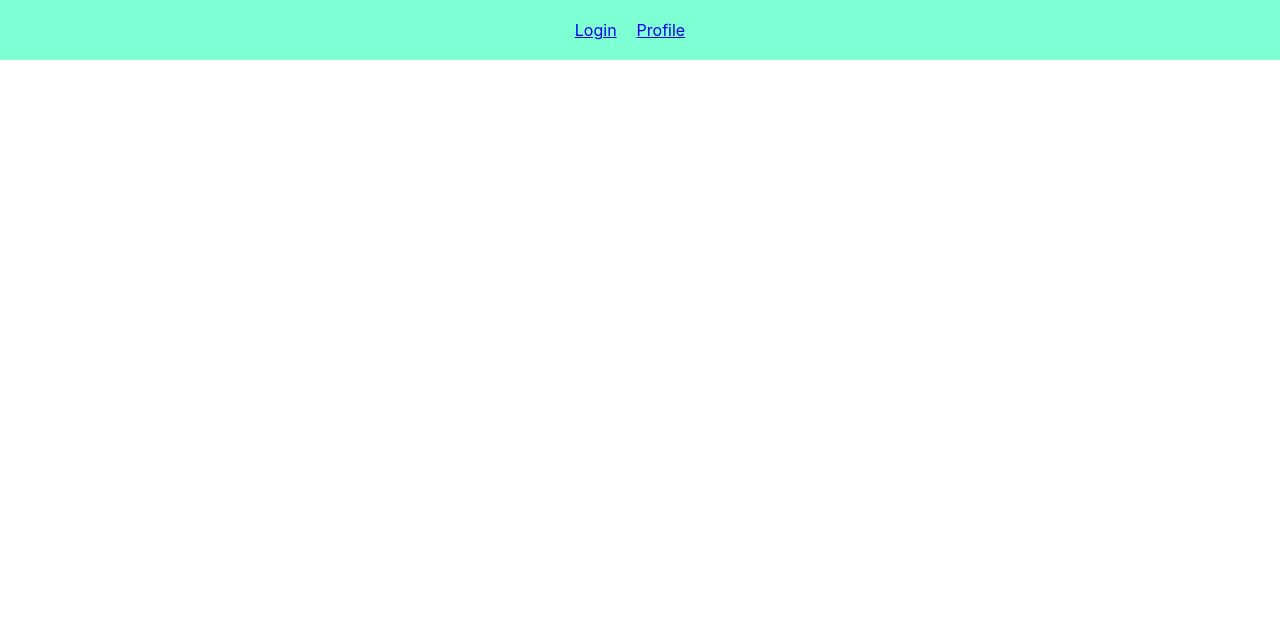
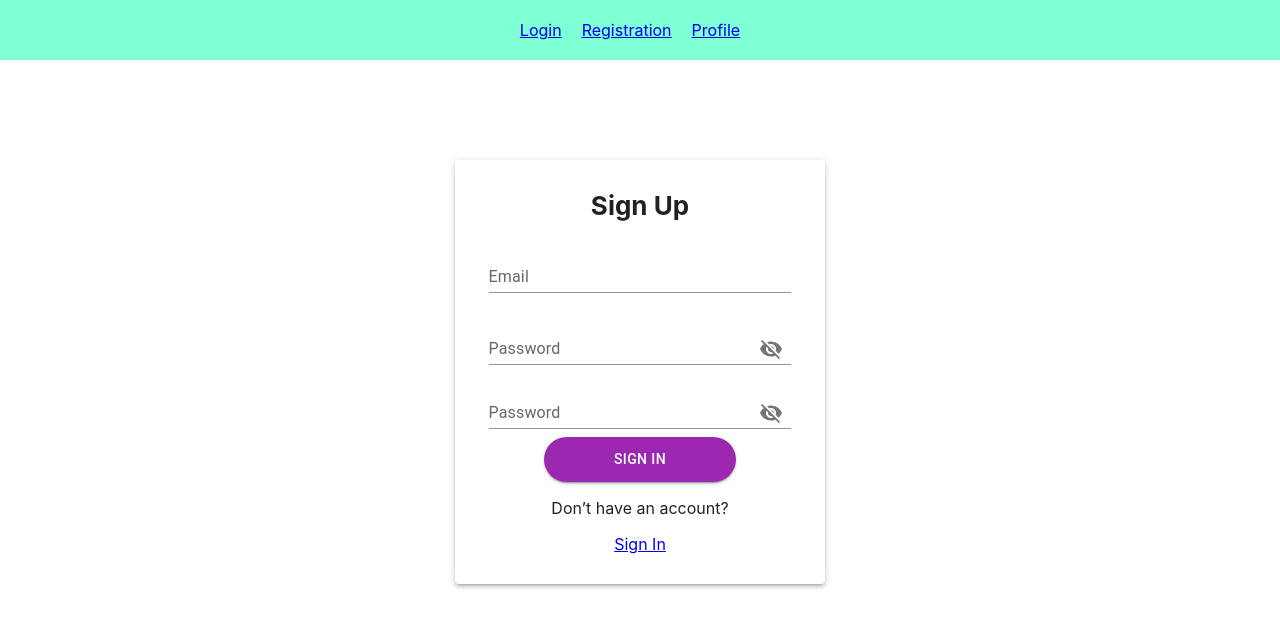
Before and after one commit to sveta-confeta/educational-project, a React (Create React App) app: page /#/registration in a window 1280 px wide. Before the commit this address had no page. Shown: the top 628 px of the page. Built offline with nearby package versions, Linux system fonts and the light colour scheme.

Commit message:
registration

```diff
--- a/package.json
+++ b/package.json
@@ -6,7 +6,9 @@
   "dependencies": {
     "@emotion/react": "^11.9.3",
     "@emotion/styled": "^11.9.3",
+    "@mui/icons-material": "^5.8.4",
     "@mui/material": "^5.9.1",
+    "@mui/styled-engine-sc": "^5.8.0",
     "@testing-library/jest-dom": "^5.14.1",
     "@testing-library/react": "^13.0.0",
     "@testing-library/user-event": "^13.2.1",
@@ -26,6 +28,7 @@
     "react-scripts": "5.0.1",
     "redux": "^4.2.0",
     "redux-thunk": "^2.4.1",
+    "styled-components": "^5.3.5",
     "typescript": "^4.4.2",
     "web-vitals": "^2.1.0"
   },
--- a/src/app/App.tsx
+++ b/src/app/App.tsx
@@ -5,6 +5,7 @@ import {Route} from 'react-router-dom';
 import {Login} from "../components/login/Login";
 import {Profile} from "../components/Profile/Profile";
 import {Header} from "../components/header/Header";
+import Registration from "../components/registration/Registration";
 
 
 
@@ -15,9 +16,10 @@ function App() {
 <Routes>
 
     <Route path={'/'} element={<Login/>}/>
+    <Route path={'/registration'} element={<Registration/>}/>
     <Route path={'/profile'} element={<Profile/>}/>
 
-    {/*<Route path={'Registration/'} element={<Registration/>}/>*/}
+
     {/*<Route path={'/*'} element={<NotFound/>}/>*/}
 
 </Routes>
--- a/src/components/header/Header.tsx
+++ b/src/components/header/Header.tsx
@@ -8,8 +8,8 @@ export const Header = () => {
 
             <div className={s.item}><NavLink to={'/'} className={({isActive}) =>
                 isActive ? s.active : s.item}>Login</NavLink></div>
-            {/*<div className={s.item}><NavLink to={'/register'} className={({isActive}) =>*/}
-            {/*    isActive ? s.active : s.item}>Registration</NavLink></div>*/}
+            <div className={s.item}><NavLink to={'/register'} className={({isActive}) =>
+                isActive ? s.active : s.item}>Registration</NavLink></div>
             {/*<div className={s.item}><NavLink to={'/forgot'} className={({isActive}) =>*/}
             {/*    isActive ? s.active : s.item}>Forgot</NavLink></div>*/}
             <div className={s.item}><NavLink to={'/profile'} className={({isActive}) =>
--- a/src/components/login/Login.module.css
+++ b/src/components/login/Login.module.css
@@ -11,14 +11,16 @@
     display: flex;
     flex-direction: column;
     background: #FFF;
-    padding: 20px;
+    padding: 30px 20px;
     border-radius: 8px;
 
 }
 
 .title {
     text-align: center;
-    font-size: 50px;
+    font-size: 26px;
+    font-weight: bold;
+    margin: 0;
 }
 
 .textLink {
@@ -28,7 +30,13 @@
 }
 
 .input {
-    margin-bottom: 15px;
+    margin:0;
+}
+.btn{
+    box-shadow: 0 4px 18px rgba(54, 110, 255, 0.35), inset 0 1px 0 rgba(255, 255, 255, 0.3);
+    border-radius: 30px!important;
+    padding: 10px 70px!important;
+
 }
 
 .container {
--- a/src/components/login/Login.tsx
+++ b/src/components/login/Login.tsx
@@ -4,13 +4,14 @@ import {
     Button,
     Checkbox,
     FormControl,
-    FormControlLabel, FormGroup, Grid,
+    FormControlLabel, FormGroup, IconButton, Input, InputAdornment, InputLabel,
     Paper, TextField
 } from "@mui/material";
 import {NavLink, Navigate} from "react-router-dom";
 import {useAppDispatch, useAppSelector} from "../../bll/state";
 import s from './Login.module.css'
 import {loginTC} from "../../bll/authReducer";
+import {Visibility, VisibilityOff} from "@mui/icons-material";
 
 export const Login = () => {
     const dispatch = useAppDispatch()
@@ -39,21 +40,22 @@ export const Login = () => {
         },
         onSubmit: values => {
             dispatch(loginTC(values));
+            formik.resetForm();
         },
     })
-
-    // const [valuesPassword, setValuesPassword] = React.useState<StatePassword>({
-    //     // password: '',
-    //     // showPassword: false,
-    // });
-
+    //eye
+    const [valuesPassword, setValuesPassword] = React.useState<StatePassword>({
+        password: '',
+        showPassword: false,
+    });
+    //eye
     const handleClickShowPassword = () => {
-        //setValuesPassword({
-        // ...valuesPassword,
-        // showPassword: !valuesPassword.showPassword,
-        // });
+        setValuesPassword({
+            ...valuesPassword,
+            showPassword: !valuesPassword.showPassword,
+        });
     };
-
+    //eye
     const handleMouseDownPassword = (event: React.MouseEvent<HTMLButtonElement>) => {
         event.preventDefault();
     };
@@ -68,82 +70,73 @@ export const Login = () => {
                 <p className={s.title}>Sign In</p>
                 {/*//оборачиваем наши все формы тегом form..*/}
                 <form onSubmit={formik.handleSubmit}>
-                    <FormControl>
-                        <FormGroup>
-                            <TextField label="Email"
+                    {/* FormControl-задает размеры и параметы полей инпутов-для каждого свой*/}
+                    <FormControl variant="standard" sx={{m: 1, mt: 1, width: '30ch'}}>
+                        {/*//email*/}
+                        <TextField
+                            className={s.input}
+                            id="email"
+                            label="Email"
+                            variant="standard"
                             color="secondary"
-                                       margin="normal" {...formik.getFieldProps('email')} />
-
+                            margin="normal" {...formik.getFieldProps('email')}
+                        />
                         {formik.touched.email && formik.errors.email &&
                             <div style={{color: "red"}}>{formik.errors.email}</div>}
+                    </FormControl>
 
-                            <TextField type="password"
+                    {/*//eye-password*/}
+                    <FormControl variant="standard" sx={{m: 1, mt: 1, width: '30ch'}}>
+                        <InputLabel htmlFor="standard-adornment-password">Password</InputLabel>
+                        <Input
+                            id="password"
+                            type={valuesPassword.showPassword ? 'text' : 'password'}
+                            placeholder={'Password'}
+                            className={s.input}
                             color="secondary"
-                                       label="Password" {...formik.getFieldProps('password')}
-                                       margin="normal"
+                            {...formik.getFieldProps('password')}
+                            autoComplete="on"
+                            endAdornment={
+                                <InputAdornment position="end">
+                                    <IconButton
+                                        onClick={handleClickShowPassword}
+                                        onMouseDown={handleMouseDownPassword}
+                                    >
+                                        {valuesPassword.showPassword ? <Visibility/> :  <VisibilityOff/>}
+                                    </IconButton>
+                                </InputAdornment>
+                            }
                         />
+                    </FormControl>
+
+                    {/*           ////end eye*/}
+
                     {formik.touched.password && formik.errors.password &&
                         <div style={{color: "red"}}>{formik.errors.password}</div>}
 
-
+                    <FormControl variant="standard" sx={{m: 1, mt: 1, width: '30ch'}}>
                     <FormControlLabel label={'Remember me'}
                                       control={<Checkbox color="secondary"
                                                          {...formik.getFieldProps('rememberMe')}
                                                          checked={formik.values.rememberMe}/> //благодаря этой строке чекбокс тоже сбрасывается
                                       }/>
 
+                    </FormControl>
                     <NavLink className={s.textLink} to={'/recover-password'}>Forgot Password</NavLink>
 
-                            <Button type={'submit'} variant={'contained'} color={'primary'}>
+                    <Button className={s.btn} type={'submit'} variant={'contained'} color={'secondary'}>
                         Sign In
                     </Button>
+                </form>
                     <p> Don’t have an account?</p>
-                            <NavLink to={'/register'}>Sign Up</NavLink>
+                    <NavLink to={'/registration'}>Sign Up</NavLink>
                     {/*<ErrorSnackbar/>*/}
-                        </FormGroup>
-                    </FormControl>
-                </form>
+
+
+
             </Paper>
         </div>
 
-//
-//
-//                     <Input
-//                         id="password"
-//                         // type={valuesPassword.showPassword ? 'text' : 'password'}
-//                         placeholder={'Password'}
-//                         className={s.input}
-//                         color="secondary"
-//                         {...formik.getFieldProps('password')}
-//                         autoComplete="on"
-//                         endAdornment={
-//                             <InputAdornment position="end">
-//                                 <IconButton
-//                                     onClick={handleClickShowPassword}
-//                                     onMouseDown={handleMouseDownPassword}
-//                                 >
-//                                     {/*{valuesPassword.showPassword ? <VisibilityOff/> : <Visibility/>}*/}
-//                                 </IconButton>
-//                             </InputAdornment>
-//                         }
-//                     />
-//                 </FormControl>
-//                 {formik.errors.password && formik.touched.password &&
-//                     // <div className={error.error}>{formik.errors.password}</div>
-//                 ''}
-//
-//                 <FormControlLabel label={'Remember me'}
-//                                   control={<Checkbox color="secondary"
-//                                                      checked={formik.values.rememberMe}
-//                                                      {...formik.getFieldProps('rememberMe')}
-//                                   />
-//                                   }/>
-//                 <NavLink className={s.textLink} to={'/recover-password'}>Forgot Password</NavLink>
-//                 <Button color="secondary" variant={'contained'} type="submit">Login</Button>
-//                 Don’t have an account?
-//                 <NavLink to={'/register'}>Sign Up</NavLink>
-//             </form>
-//         </div>
     )
 };
 
--- a/src/components/registration/Registration.tsx
+++ b/src/components/registration/Registration.tsx
@@ -1,11 +1,177 @@
 import React from 'react';
+import {useFormik} from "formik";
+import {loginTC} from "../../bll/authReducer";
+import {Navigate, NavLink} from "react-router-dom";
+import s from "../login/Login.module.css";
+import {
+    Button,
+    Checkbox,
+    FormControl,
+    FormControlLabel,
+    IconButton,
+    Input,
+    InputAdornment,
+    InputLabel,
+    Paper,
+    TextField
+} from "@mui/material";
+import {Visibility, VisibilityOff} from "@mui/icons-material";
+import {useAppDispatch} from "../../bll/state";
 
 const Registration = () => {
+    const dispatch = useAppDispatch();
+
+    const formik = useFormik({
+        initialValues: {
+            email: '',
+            password: '',
+            rememberMe: false
+        },
+        validate: (values) => {
+            const errors: FormikErrorType = {};
+            if (!values.email) {
+                errors.email = 'Required';
+            } else if (!/^[A-Z0-9._%+-]+@[A-Z0-9.-]+\.[A-Z]{2,4}$/i.test(values.email)) {
+                errors.email = 'Invalid email address';
+            }
+            if (!values.password) {
+                errors.password = 'Required';
+            } else if (values.password.length <= 7) {
+                errors.password = 'Password must be more than 7 characters...'
+            }
+            return errors;
+        },
+        onSubmit: values => {
+            dispatch(loginTC(values));
+            formik.resetForm();
+        },
+    })
+    //eye
+    const [valuesPassword, setValuesPassword] = React.useState<StatePassword>({
+        password: '',
+        showPassword: false,
+    });
+    //eye
+    const handleClickShowPassword = () => {
+        setValuesPassword({
+            ...valuesPassword,
+            showPassword: !valuesPassword.showPassword,
+        });
+    };
+    //eye
+    const handleMouseDownPassword = (event: React.MouseEvent<HTMLButtonElement>) => {
+        event.preventDefault();
+    };
+
+    // if (isLoggedIn) {
+    //     return <Navigate to={'/profile'}/>
+    // }
+
     return (
-        <div>
+        <div className={s.wrapper}>
+            <Paper className={s.loginForm} elevation={3}>
+                <p className={s.title}>Sign Up</p>
+                {/*//оборачиваем наши все формы тегом form..*/}
+                <form onSubmit={formik.handleSubmit}>
+                    {/* FormControl-задает размеры и параметы полей инпутов-для каждого свой*/}
+                    <FormControl variant="standard" sx={{m: 1, mt: 1, width: '30ch'}}>
+                        {/*//email*/}
+                        <TextField
+                            className={s.input}
+                            id="email"
+                            label="Email"
+                            variant="standard"
+                            color="secondary"
+                            margin="normal" {...formik.getFieldProps('email')}
+                        />
+                        {formik.touched.email && formik.errors.email &&
+                            <div style={{color: "red"}}>{formik.errors.email}</div>}
+                    </FormControl>
 
+                    {/*//1eye-password*/}
+                    <FormControl variant="standard" sx={{m: 1, mt: 1, width: '30ch'}}>
+                        <InputLabel htmlFor="standard-adornment-password">Password</InputLabel>
+                        <Input
+                            id="password"
+                            type={valuesPassword.showPassword ? 'text' : 'password'}
+                            placeholder={'Password'}
+                            className={s.input}
+                            color="secondary"
+                            {...formik.getFieldProps('password')}
+                            autoComplete="on"
+                            endAdornment={
+                                <InputAdornment position="end">
+                                    <IconButton
+                                        onClick={handleClickShowPassword}
+                                        onMouseDown={handleMouseDownPassword}
+                                    >
+                                        {valuesPassword.showPassword ? <Visibility/> :  <VisibilityOff/>}
+                                    </IconButton>
+                                </InputAdornment>
+                            }
+                        />
+                    </FormControl>
+                    {formik.touched.password && formik.errors.password &&
+                        <div style={{color: "red"}}>{formik.errors.password}</div>}
+
+                    {/*//2eye-password*/}
+                    <FormControl variant="standard" sx={{m: 1, mt: 1, width: '30ch'}}>
+                        <InputLabel htmlFor="standard-adornment-password">Password</InputLabel>
+                        <Input
+                            id="password"
+                            type={valuesPassword.showPassword ? 'text' : 'password'}
+                            placeholder={'Password'}
+                            className={s.input}
+                            color="secondary"
+                            {...formik.getFieldProps('password')}
+                            autoComplete="on"
+                            endAdornment={
+                                <InputAdornment position="end">
+                                    <IconButton
+                                        onClick={handleClickShowPassword}
+                                        onMouseDown={handleMouseDownPassword}
+                                    >
+                                        {valuesPassword.showPassword ? <Visibility/> :  <VisibilityOff/>}
+                                    </IconButton>
+                                </InputAdornment>
+                            }
+                        />
+                    </FormControl>
+
+                    {/*           ////end eye*/}
+
+                    {formik.touched.password && formik.errors.password &&
+                        <div style={{color: "red"}}>{formik.errors.password}</div>}
+
+
+
+                    <Button className={s.btn} type={'submit'} variant={'contained'} color={'secondary'}>
+                        Sign In
+                    </Button>
+                </form>
+                <p> Don’t have an account?</p>
+                <NavLink to={'/'}>Sign In</NavLink>
+                {/*<ErrorSnackbar/>*/}
+
+
+
+            </Paper>
         </div>
-    );
+
+    )
 };
 
+// types
+type FormikErrorType = {
+    email?: string
+    password?: string
+    rememberMe?: false
+}
+
+type StatePassword = {
+    password: string;
+    showPassword: boolean;
+}
+
+
 export default Registration;
```
Also changed, not shown: src/common/utils/error-util.ts (added, +12 -0 lines), 1 other file (tests, documents, lock files or other folders). Lines whose indentation alone changed are shown as unchanged.
